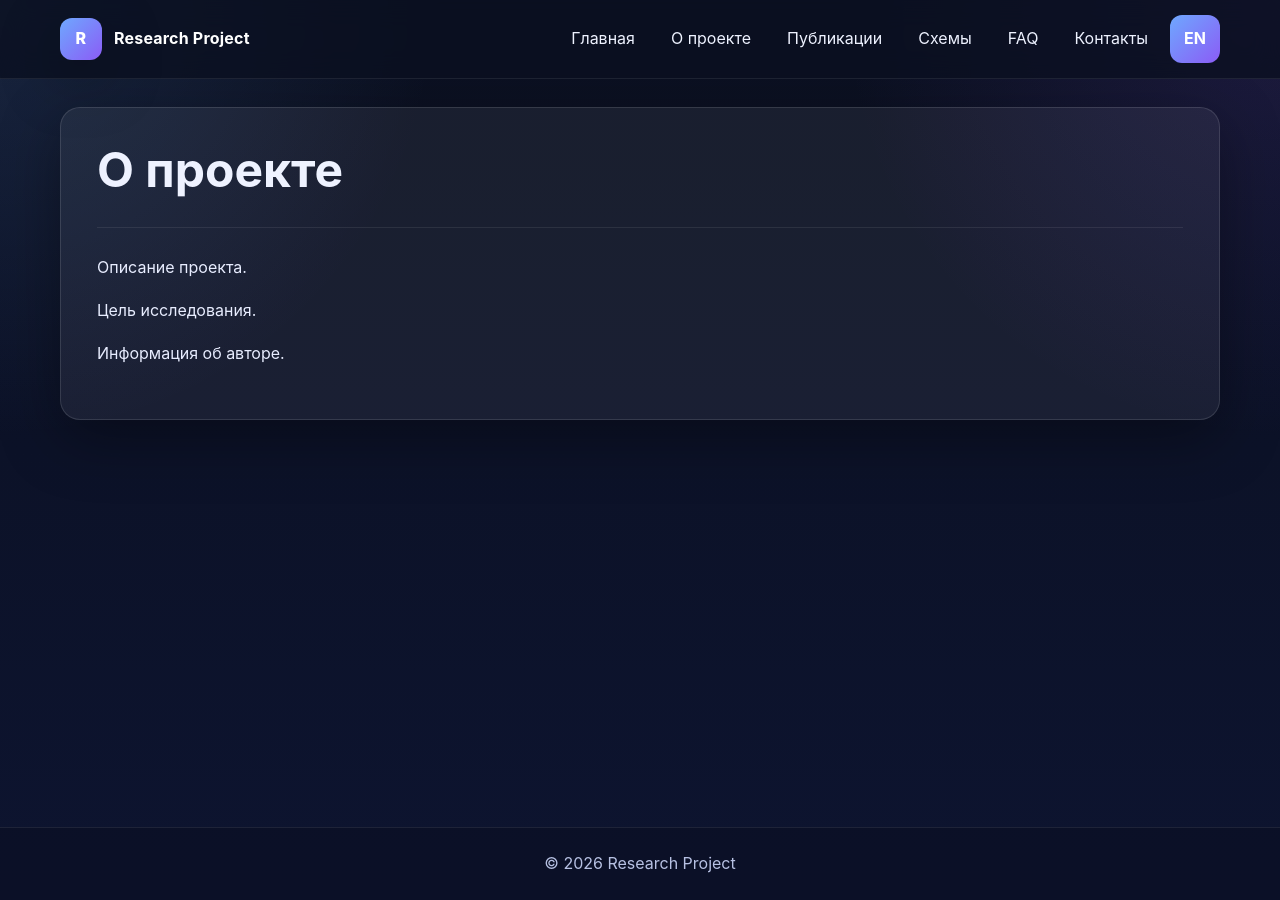
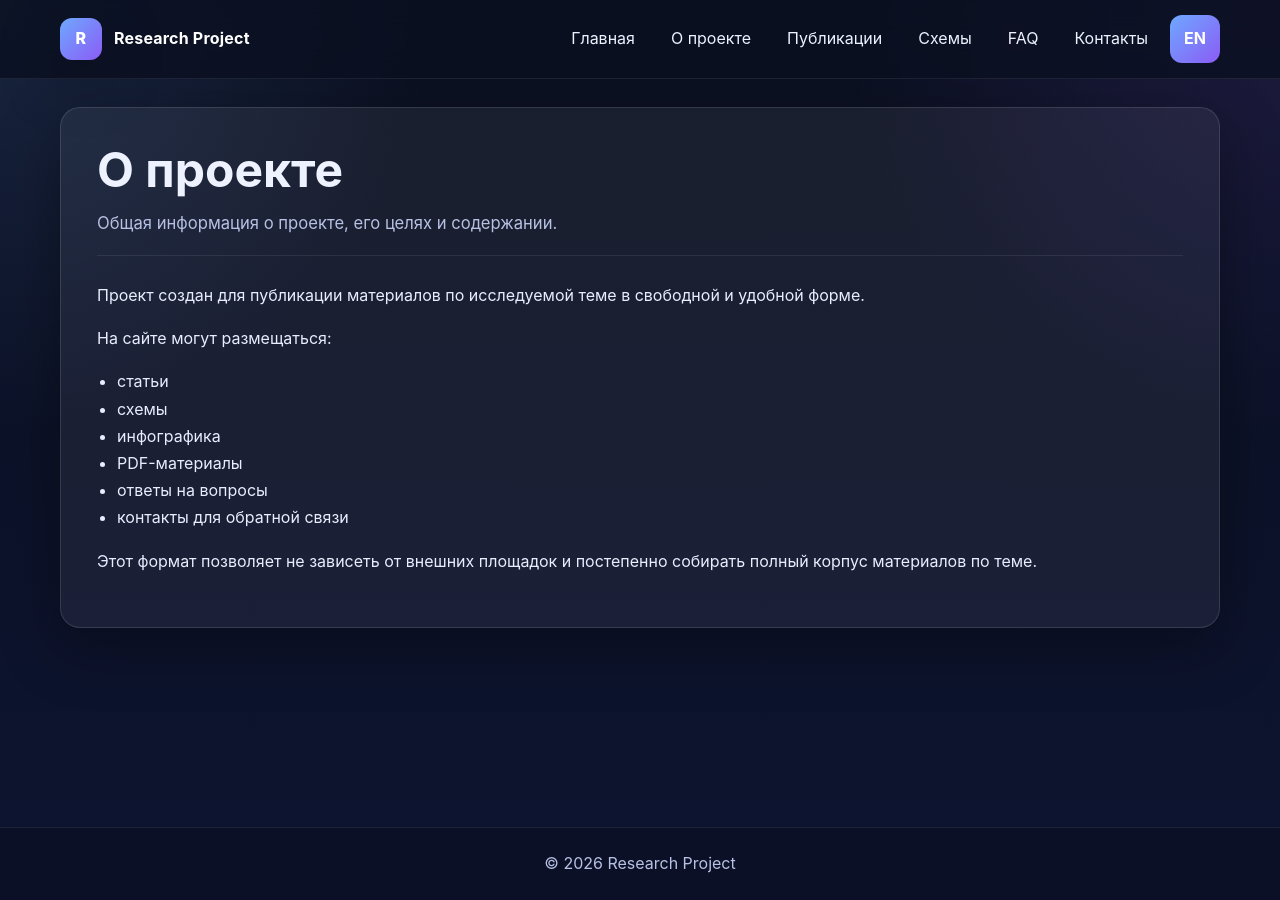
Before and after one commit to naoumov-ilia/naoumov-ilia.github.io, a Jekyll site: the page built from ru/about.md, in a window 1280 px wide. Built offline with Jekyll 4.4.1, drawn with Linux system fonts in a browser that asks for light colours.

Commit message:
Update about.md

```diff
--- a/ru/about.md
+++ b/ru/about.md
@@ -1,12 +1,21 @@
 ---
 layout: page
-title: "О проекте"
+title: О проекте
 lang: ru
+ref: about
+description: Общая информация о проекте, его целях и содержании.
 permalink: /ru/about/
 ---
 
-Описание проекта.
+Проект создан для публикации материалов по исследуемой теме в свободной и удобной форме.
 
-Цель исследования.
+На сайте могут размещаться:
 
-Информация об авторе.
+- статьи
+- схемы
+- инфографика
+- PDF-материалы
+- ответы на вопросы
+- контакты для обратной связи
+
+Этот формат позволяет не зависеть от внешних площадок и постепенно собирать полный корпус материалов по теме.
```
